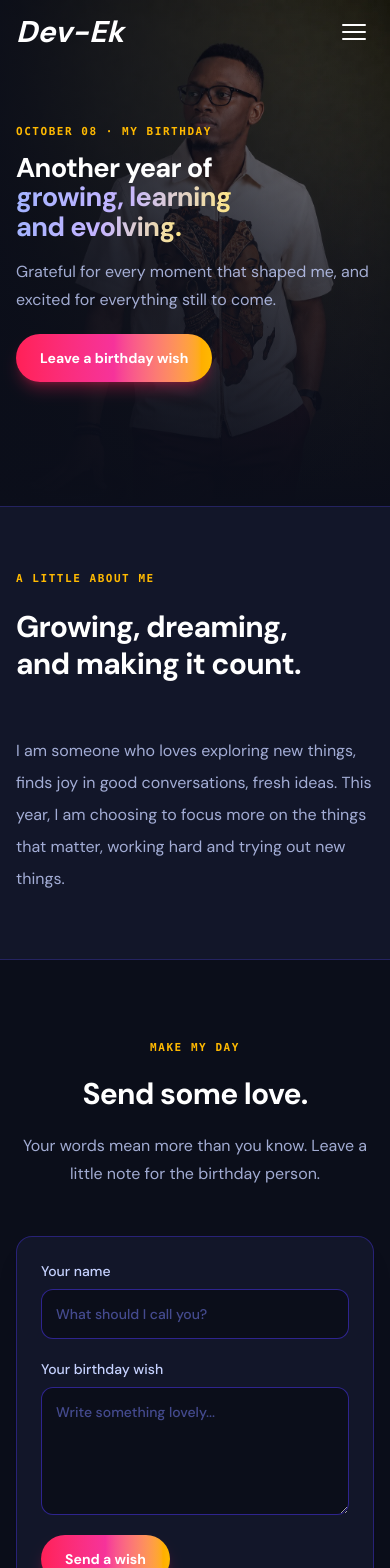
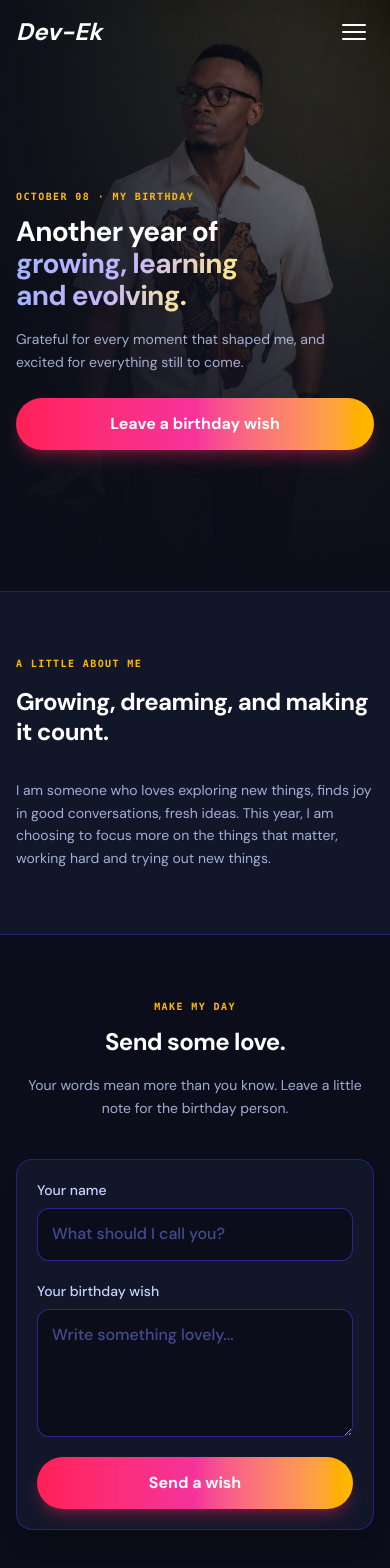
Before and after one commit to Ekemzzz/Birthday-website, a React (Vite) app: page /#/ in a window 390 px wide. Shown: the top 1568 px of the page. Built offline with nearby package versions, Linux system fonts and the light colour scheme; a web font is replaced by a local one.

Commit message:
Refactor CSS styles for improved responsiveness and accessibility; adjust font sizes and layout in Admin and Home components

```diff
--- a/src/index.css
+++ b/src/index.css
@@ -3,8 +3,13 @@
 
 /* @theme { --font-display: "Playfair Display", serif; --font-body: "DM Sans", sans-serif; --font-mono: "DM Mono", monospace; } */
 
-html { scroll-behavior: smooth; }
-body { margin: 0; min-width: 320px; background: #0B0E1A; color: #F1F5F9; font-family: "DM Sans", sans-serif; }
+html { scroll-behavior: smooth; overflow-x: hidden; width: 100%; max-width: 100vw; }
+body { margin: 0; min-width: 320px; width: 100%; max-width: 100vw; overflow-x: hidden; background: #0B0E1A; color: #F1F5F9; font-family: "DM Sans", sans-serif; -webkit-tap-highlight-color: transparent; }
+
+/* Enforce 16px base font size on input/textarea to prevent mobile browser auto-zooming */
+input, textarea, select {
+  font-size: 16px !important;
+}
 
 /* ─── Birthday Splash ───────────────────────────────────────────── */
 .splash-root {
@@ -24,6 +29,7 @@ body { margin: 0; min-width: 320px; background: #0B0E1A; color: #F1F5F9; font-fa
   transform: translateZ(0);
   -webkit-transform: translateZ(0);
   overflow: hidden;
+  padding: 1rem;
 }
 .splash-root[data-phase="exit"] {
   opacity: 0;
@@ -62,7 +68,7 @@ body { margin: 0; min-width: 320px; background: #0B0E1A; color: #F1F5F9; font-fa
 @media (max-width: 640px) {
   .splash-blob { filter: blur(50px); }
   .splash-blob--left,
-  .splash-blob--right { width: 320px; height: 320px; }
+  .splash-blob--right { width: 280px; height: 280px; }
 }
 
 .splash-content {
@@ -77,8 +83,9 @@ body { margin: 0; min-width: 320px; background: #0B0E1A; color: #F1F5F9; font-fa
   align-items: center;
   gap: 0.5rem;
   opacity: 0;
-  width: 90%;
+  width: 92%;
   max-width: 600px;
+  box-sizing: border-box;
   transition: opacity 0.7s cubic-bezier(.22,1,.36,1), transform 0.7s cubic-bezier(.22,1,.36,1);
 }
 .splash-content[data-phase="enter"],
@@ -93,12 +100,12 @@ body { margin: 0; min-width: 320px; background: #0B0E1A; color: #F1F5F9; font-fa
 
 .splash-eyebrow {
   font-family: "DM Mono", monospace;
-  font-size: 0.65rem;
+  font-size: clamp(0.6rem, 2.5vw, 0.75rem);
   font-weight: 600;
   letter-spacing: 0.18em;
   text-transform: uppercase;
   color: #fbbf24;
-  margin: 0 0 0.75rem;
+  margin: 0 0 0.5rem;
   animation: splash-fade-up 0.5s 0.05s both;
 }
 
@@ -109,11 +116,12 @@ body { margin: 0; min-width: 320px; background: #0B0E1A; color: #F1F5F9; font-fa
   gap: 0.15rem;
   margin: 0;
   line-height: 1;
+  max-width: 100%;
 }
 
 .splash-happy {
   font-family: "Playfair Display", serif;
-  font-size: clamp(3rem, 8vw, 6rem);
+  font-size: clamp(2.2rem, 7.5vw, 6rem);
   font-weight: 700;
   font-style: italic;
   color: #e0e7ff;
@@ -122,33 +130,43 @@ body { margin: 0; min-width: 320px; background: #0B0E1A; color: #F1F5F9; font-fa
 
 .splash-birthday {
   font-family: "Playfair Display", serif;
-  font-size: clamp(3.2rem, 9vw, 6.8rem);
+  font-size: clamp(2.4rem, 8.5vw, 6.8rem);
   font-weight: 700;
   background: linear-gradient(to right, #a5b4fc, #c084fc, #fbbf24);
   -webkit-background-clip: text;
   -webkit-text-fill-color: transparent;
   background-clip: text;
   animation: splash-slide-right 0.55s 0.22s cubic-bezier(.22,1,.36,1) both;
+  word-break: break-word;
 }
 
 .splash-name {
   font-family: "DM Sans", sans-serif;
-  font-size: clamp(1.5rem, 4vw, 2.8rem);
+  font-size: clamp(1.2rem, 4vw, 2.8rem);
   font-weight: 700;
   letter-spacing: 0.04em;
   color: #fff;
-  margin: 0.6rem 0 0;
+  margin: 0.5rem 0 0;
   animation: splash-fade-up 0.55s 0.34s cubic-bezier(.22,1,.36,1) both;
   text-shadow: 0 0 40px rgba(168,85,247,0.4);
 }
 
 .splash-balloons {
   display: flex;
-  gap: 1rem;
-  font-size: clamp(1.5rem, 3.5vw, 2.2rem);
-  margin-top: 1.4rem;
+  gap: 0.75rem;
+  font-size: clamp(1.3rem, 3.5vw, 2.2rem);
+  margin-top: 1rem;
   animation: splash-fade-up 0.55s 0.48s cubic-bezier(.22,1,.36,1) both;
 }
+.splash-balloons span {
+  display: inline-block;
+  animation: splash-bounce 1.4s ease-in-out infinite alternate;
+}
+.splash-balloons span:nth-child(1) { animation-delay: 0s; }
+.splash-balloons span:nth-child(2) { animation-delay: 0.15s; }
+.splash-balloons span:nth-child(3) { animation-delay: 0.3s; }
+.splash-balloons span:nth-child(4) { animation-delay: 0.45s; }
+.splash-balloons span:nth-child(5) { animation-delay: 0.6s; }
 .splash-balloons span {
   display: inline-block;
   animation: splash-bounce 1.4s ease-in-out infinite alternate;
--- a/src/pages/Home.jsx
+++ b/src/pages/Home.jsx
@@ -231,9 +231,9 @@ function Home() {
       <div className="absolute -right-32 top-48 h-96 w-96 rounded-full bg-purple-600/15 blur-3xl pointer-events-none" />
 
       {/* ── Nav ── */}
-      <nav className={`fixed top-0 left-0 right-0 z-30 transition-all duration-300 ${scrolled ? 'nav-frosted' : 'bg-transparent'}`}>
-        <div className="mx-auto flex h-16 w-full max-w-6xl 2xl:max-w-7xl items-center justify-between px-4 sm:px-6 lg:px-8">
-          <a href="#top" className="font-display text-3xl italic text-white font-semibold hover:text-amber-300 transition">Dev-Ek</a>
+      <nav className={`fixed top-0 left-0 right-0 z-30 transition-all duration-300 ${scrolled ? 'nav-frosted shadow-lg' : 'bg-transparent'}`}>
+        <div className="mx-auto flex h-16 sm:h-20 w-full max-w-6xl 2xl:max-w-7xl items-center justify-between px-4 sm:px-6 lg:px-8">
+          <a href="#top" className="font-display text-2xl sm:text-3xl italic text-white font-semibold hover:text-amber-300 transition">Dev-Ek</a>
 
           {/* Desktop links */}
           <div className="hidden sm:flex gap-8 text-sm font-medium text-indigo-200">
@@ -241,9 +241,9 @@ function Home() {
             <a href="#wishes" className="hover:text-amber-300 transition-colors">Send wishes</a>
           </div>
 
-          {/* Hamburger button — mobile only */}
+          {/* Hamburger button — mobile touch optimized */}
           <button
-            className="sm:hidden flex flex-col justify-center gap-[5px] w-8 h-8 relative z-40"
+            className="sm:hidden flex flex-col justify-center items-center gap-[5px] w-10 h-10 p-2 relative z-40 rounded-lg hover:bg-white/5 active:bg-white/10 transition-colors"
             onClick={() => setMenuOpen((o) => !o)}
             aria-label={menuOpen ? 'Close menu' : 'Open menu'}
             aria-expanded={menuOpen}
@@ -254,11 +254,11 @@ function Home() {
           </button>
         </div>
 
-        {/* Mobile dropdown */}
-        <div className={`sm:hidden overflow-hidden transition-all duration-300 ${menuOpen ? 'max-h-40 opacity-100' : 'max-h-0 opacity-0'} nav-frosted`}>
-          <div className="flex flex-col px-6 py-4 gap-4 text-sm font-medium text-indigo-200">
-            <a href="#about"  onClick={() => setMenuOpen(false)} className="hover:text-amber-300 transition-colors">About me</a>
-            <a href="#wishes" onClick={() => setMenuOpen(false)} className="hover:text-amber-300 transition-colors">Send wishes</a>
+        {/* Mobile dropdown with solid dark fallback */}
+        <div className={`sm:hidden overflow-hidden transition-all duration-300 ${menuOpen ? 'max-h-48 opacity-100 border-b border-indigo-900/60' : 'max-h-0 opacity-0'} bg-[#0B0E1A]/95 backdrop-blur-md shadow-2xl`}>
+          <div className="flex flex-col px-6 py-5 gap-4 text-base font-medium text-indigo-200">
+            <a href="#about"  onClick={() => setMenuOpen(false)} className="hover:text-amber-300 transition-colors py-1">About me</a>
+            <a href="#wishes" onClick={() => setMenuOpen(false)} className="hover:text-amber-300 transition-colors py-1">Send wishes</a>
           </div>
         </div>
       </nav>
@@ -266,7 +266,7 @@ function Home() {
       {/* ── Hero ── */}
       <section
         id="top"
-        className="relative z-10 min-h-[60vh] sm:min-h-[75vh] lg:min-h-[92vh] flex items-center sm:items-end pb-0 sm:pb-16 lg:pb-20 px-4 sm:px-6 lg:px-8 overflow-hidden"
+        className="relative z-10 min-h-[70vh] sm:min-h-[80vh] lg:min-h-[92vh] flex items-center sm:items-end pt-24 sm:pt-28 lg:pt-36 pb-12 sm:pb-16 lg:pb-20 px-4 sm:px-6 lg:px-8 overflow-hidden"
       >
         <img src={heroImage} alt="" aria-hidden="true" className="absolute inset-0 w-full h-full object-cover" style={{objectPosition: '85% top'}} />
         <div className="absolute inset-0 bg-gradient-to-t from-[#0B0E1A] via-[#0B0E1A]/70 to-[#0B0E1A]/20 pointer-events-none" />
@@ -274,8 +274,8 @@ function Home() {
 
         {/* Hero content */}
         <div className="relative z-10 mx-auto w-full max-w-6xl 2xl:max-w-7xl">
-          <p className="font-mono mb-3 text-[11px] font-semibold tracking-[.14em] text-amber-400 uppercase">OCTOBER 08 &middot; MY BIRTHDAY</p>
-          <h1 className="font-display leading-[1.1] tracking-tight text-white font-bold max-w-2xl" style={{fontSize: 'clamp(1.7rem, 5vw, 4.25rem)'}}>
+          <p className="font-mono mb-3 text-[10px] sm:text-[11px] font-semibold tracking-[.14em] text-amber-400 uppercase">OCTOBER 08 &middot; MY BIRTHDAY</p>
+          <h1 className="font-display tracking-tight text-white font-bold max-w-2xl w-full break-words" style={{fontSize: 'clamp(1.75rem, 5.5vw, 4.25rem)', lineHeight: '1.15'}}>
             {displayed.map((line, i) => (
               <span key={i} className="block">
                 {i === 0
@@ -295,44 +295,44 @@ function Home() {
 
           {/* #5 — subtitle + button fade in after typewriter done */}
           <div className={`hero-after-type ${typeDone ? 'hero-after-type--visible' : ''}`}>
-            <p className="mt-4 max-w-md leading-7 text-indigo-200/80 text-base">Grateful for every moment that shaped me, and excited for everything still to come.</p>
-            <a href="#wishes" className="mt-5 inline-flex items-center gap-3 bg-gradient-to-r from-rose-500 via-pink-500 to-amber-400 hover:opacity-95 px-6 py-3.5 rounded-full text-sm font-semibold text-white transition-all shadow-lg shadow-rose-500/30 hover:-translate-y-0.5">Leave a birthday wish</a>
+            <p className="mt-4 max-w-md leading-relaxed text-indigo-200/80 text-sm sm:text-base">Grateful for every moment that shaped me, and excited for everything still to come.</p>
+            <a href="#wishes" className="mt-6 inline-flex w-full sm:w-auto items-center justify-center gap-3 bg-gradient-to-r from-rose-500 via-pink-500 to-amber-400 hover:opacity-95 px-7 py-3.5 rounded-full text-base sm:text-sm font-semibold text-white transition-all shadow-lg shadow-rose-500/30 hover:-translate-y-0.5 active:translate-y-0 text-center">Leave a birthday wish</a>
           </div>
         </div>
-
-
       </section>
 
       {/* ── About ── */}
-      <section id="about" className="reveal relative z-10 bg-[#121629] border-y border-indigo-900/60 px-4 sm:px-6 py-16 sm:py-20 lg:grid-cols-2 lg:gap-20 lg:px-[max(2rem,calc((100%-68rem)/2))] 2xl:px-[max(2rem,calc((100%-76rem)/2))] grid gap-8">
-        <div>
-          <p className="font-mono mb-5 text-[11px] font-semibold tracking-[.14em] text-amber-400 uppercase">A LITTLE ABOUT ME</p>
-          <h2 className="font-display text-3xl sm:text-4xl lg:text-5xl leading-tight tracking-tight text-white font-bold">Growing, dreaming,<br />and making it count.</h2>
+      <section id="about" className="reveal relative z-10 bg-[#121629] border-y border-indigo-900/60 py-16 sm:py-20 lg:py-24 px-4 sm:px-6 lg:px-8">
+        <div className="mx-auto w-full max-w-6xl 2xl:max-w-7xl grid grid-cols-1 lg:grid-cols-2 gap-8 lg:gap-16 items-start">
+          <div>
+            <p className="font-mono mb-4 text-[10px] sm:text-[11px] font-semibold tracking-[.14em] text-amber-400 uppercase">A LITTLE ABOUT ME</p>
+            <h2 className="font-display text-2xl sm:text-4xl lg:text-5xl leading-tight tracking-tight text-white font-bold">Growing, dreaming,<br className="hidden sm:inline" /> and making it count.</h2>
+          </div>
+          <p className="max-w-xl leading-relaxed sm:leading-8 text-indigo-200/80 text-sm sm:text-base lg:pt-4">I am someone who loves exploring new things, finds joy in good conversations, fresh ideas. This year, I am choosing to focus more on the things that matter, working hard and trying out new things.</p>
         </div>
-        <p className="max-w-md pt-5 leading-8 text-indigo-200/80 text-base">I am someone who loves exploring new things, finds joy in good conversations, fresh ideas. This year, I am choosing to focus more on the things that matter, working hard and trying out new things.</p>
       </section>
 
       {/* ── Wishes ── */}
-      <section id="wishes" className="reveal relative z-10 mx-auto w-full max-w-3xl px-4 sm:px-6 py-20 sm:py-24 lg:px-8">
-        <div className="mb-12 text-center">
-          <p className="font-mono mb-5 text-[11px] font-semibold tracking-[.14em] text-amber-400 uppercase">MAKE MY DAY</p>
-          <h2 className="font-display text-3xl sm:text-4xl lg:text-5xl tracking-tight text-white font-bold">Send some love.</h2>
-          <p className="mx-auto mt-5 max-w-md leading-7 text-indigo-200/80 text-base">Your words mean more than you know. Leave a little note for the birthday person.</p>
+      <section id="wishes" className="reveal relative z-10 mx-auto w-full max-w-3xl px-4 sm:px-6 lg:px-8 py-16 sm:py-24">
+        <div className="mb-10 sm:mb-12 text-center">
+          <p className="font-mono mb-3 sm:mb-5 text-[10px] sm:text-[11px] font-semibold tracking-[.14em] text-amber-400 uppercase">MAKE MY DAY</p>
+          <h2 className="font-display text-2xl sm:text-4xl lg:text-5xl tracking-tight text-white font-bold">Send some love.</h2>
+          <p className="mx-auto mt-4 sm:mt-5 max-w-md leading-relaxed sm:leading-7 text-indigo-200/80 text-sm sm:text-base">Your words mean more than you know. Leave a little note for the birthday person.</p>
         </div>
-        <form onSubmit={submitWish} className="flex flex-col gap-5 bg-[#121629] p-6 sm:p-8 rounded-2xl border border-indigo-800/60 shadow-xl">
+        <form onSubmit={submitWish} className="flex flex-col gap-5 bg-[#121629] p-5 sm:p-8 rounded-2xl border border-indigo-800/60 shadow-xl">
           <label className="flex flex-col gap-2 text-sm font-medium text-indigo-200">Your name
             <input className="border border-indigo-800/80 bg-[#0B0E1A] rounded-xl p-3.5 text-white outline-indigo-500 focus:border-indigo-400 transition-colors placeholder:text-indigo-400/50" value={form.name} onChange={(e) => setForm({ ...form, name: e.target.value })} placeholder="What should I call you?" maxLength="40" required />
           </label>
           <label className="flex flex-col gap-2 text-sm font-medium text-indigo-200">Your birthday wish
             <textarea className="h-32 resize-y border border-indigo-800/80 bg-[#0B0E1A] rounded-xl p-3.5 text-white outline-indigo-500 focus:border-indigo-400 transition-colors placeholder:text-indigo-400/50" value={form.message} onChange={(e) => setForm({ ...form, message: e.target.value })} placeholder="Write something lovely..." maxLength="300" required />
           </label>
-          <button disabled={status === 'sending'} className="inline-flex w-fit items-center gap-3 bg-gradient-to-r from-rose-500 via-pink-500 to-amber-400 hover:opacity-95 px-6 py-3.5 rounded-full text-sm font-semibold text-white transition-all shadow-lg shadow-rose-500/30 hover:-translate-y-0.5 cursor-pointer disabled:opacity-60 disabled:cursor-not-allowed disabled:hover:translate-y-0" type="submit">{status === 'sending' ? 'Sending...' : 'Send a wish'}</button>
+          <button disabled={status === 'sending'} className="inline-flex w-full sm:w-fit items-center justify-center gap-3 bg-gradient-to-r from-rose-500 via-pink-500 to-amber-400 hover:opacity-95 px-7 py-3.5 rounded-full text-base sm:text-sm font-semibold text-white transition-all shadow-lg shadow-rose-500/30 hover:-translate-y-0.5 active:translate-y-0 cursor-pointer disabled:opacity-60 disabled:cursor-not-allowed disabled:hover:translate-y-0 text-center" type="submit">{status === 'sending' ? 'Sending...' : 'Send a wish'}</button>
           {status === 'success' && <p className="text-sm font-medium text-emerald-400">Your wish is on its way to Ekemini. Thank you!</p>}
           {status === 'error'   && <p className="text-sm font-medium text-rose-400">Something went wrong. Please try again.</p>}
         </form>
       </section>
 
-      <footer className="relative z-10 border-t border-indigo-900/60 py-8 text-center text-sm text-indigo-300/70">Made with a full heart</footer>
+      <footer className="relative z-10 border-t border-indigo-900/60 py-8 text-center text-xs sm:text-sm text-indigo-300/70 px-4">Made with a full heart</footer>
     </main>
   </>
 }
```
Also changed, not shown: src/pages/Admin.jsx (+6 -6 lines).
